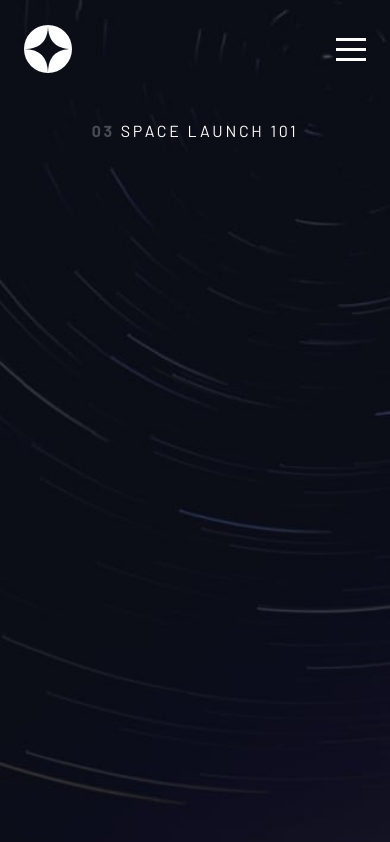
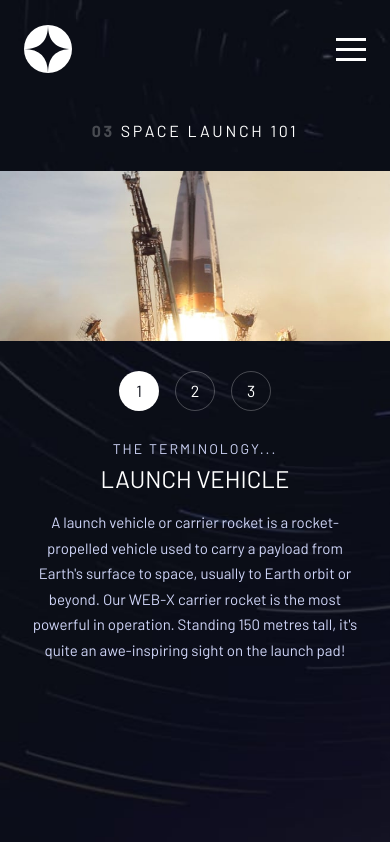
Before and after one commit to Matheus-Galdino/Space-tourism, a Vue app: page /#/tech in a window 390 px wide. Built offline with nearby package versions, Linux system fonts and the light colour scheme.

Commit message:
Implementando layout mobile tech page

```diff
--- a/src/views/Tech.vue
+++ b/src/views/Tech.vue
@@ -1,20 +1,91 @@
 <template>
-  <section class="page launch">
+  <section class="page tech">
     <p class="page__id">
       <span>03</span>
       Space launch 101
+    </p>
+
+    <img :src="techImg" :alt="currentTech.name" loading="lazy" class="tech__img" />
+
+    <TechNav v-model="currentIndex" class="tech-nav" />
+
+    <h2>the terminology...</h2>
+    <h1 class="name">{{ currentTech.name }}</h1>
+
+    <p class="description">
+      {{ currentTech.description }}
     </p>
   </section>
 </template>
 
 <script>
+import TechNav from "../components/TechNav.vue";
+
 export default {
   name: "Tech",
+  components: { TechNav },
+  data() {
+    return {
+      techs: [],
+      currentIndex: 1,
+    };
+  },
+  computed: {
+    currentTech() {
+      return this.techs[this.currentIndex - 1];
+    },
+    techImg() {
+      return require(`../assets/${this.currentTech.images.landscape}`);
+    },
+  },
+  beforeMount() {
+    const info = require("../data.json");
+    this.techs = info.technology;
+  },
 };
 </script>
 
 <style lang="scss" scoped>
-.launch {
+.tech {
   --backgroundImg: url("../assets/technology/background-technology-mobile.jpg");
+
+  padding-inline: 0;
+}
+
+.tech__img {
+  width: 100%;
+  height: 17rem;
+  object-fit: cover;
+}
+
+.tech-nav {
+  margin: 3rem 0;
+}
+
+h2 {
+  font-size: 1.4rem;
+  line-height: 1.2em;
+  letter-spacing: 2px;
+  font-weight: normal;
+
+  color: #d0d6f9;
+  text-transform: uppercase;
+}
+
+.name {
+  font-size: 2.4rem;
+  line-height: 1.2em;
+  font-weight: normal;
+  margin: 0.8rem 0 1.6rem;
+  text-transform: uppercase;
+}
+
+.description {
+  font-size: 1.5rem;
+  line-height: 1.7em;
+
+  color: #d0d6f9;
+  padding: 0 2.5rem;
+  text-align: center;
 }
 </style>
```
